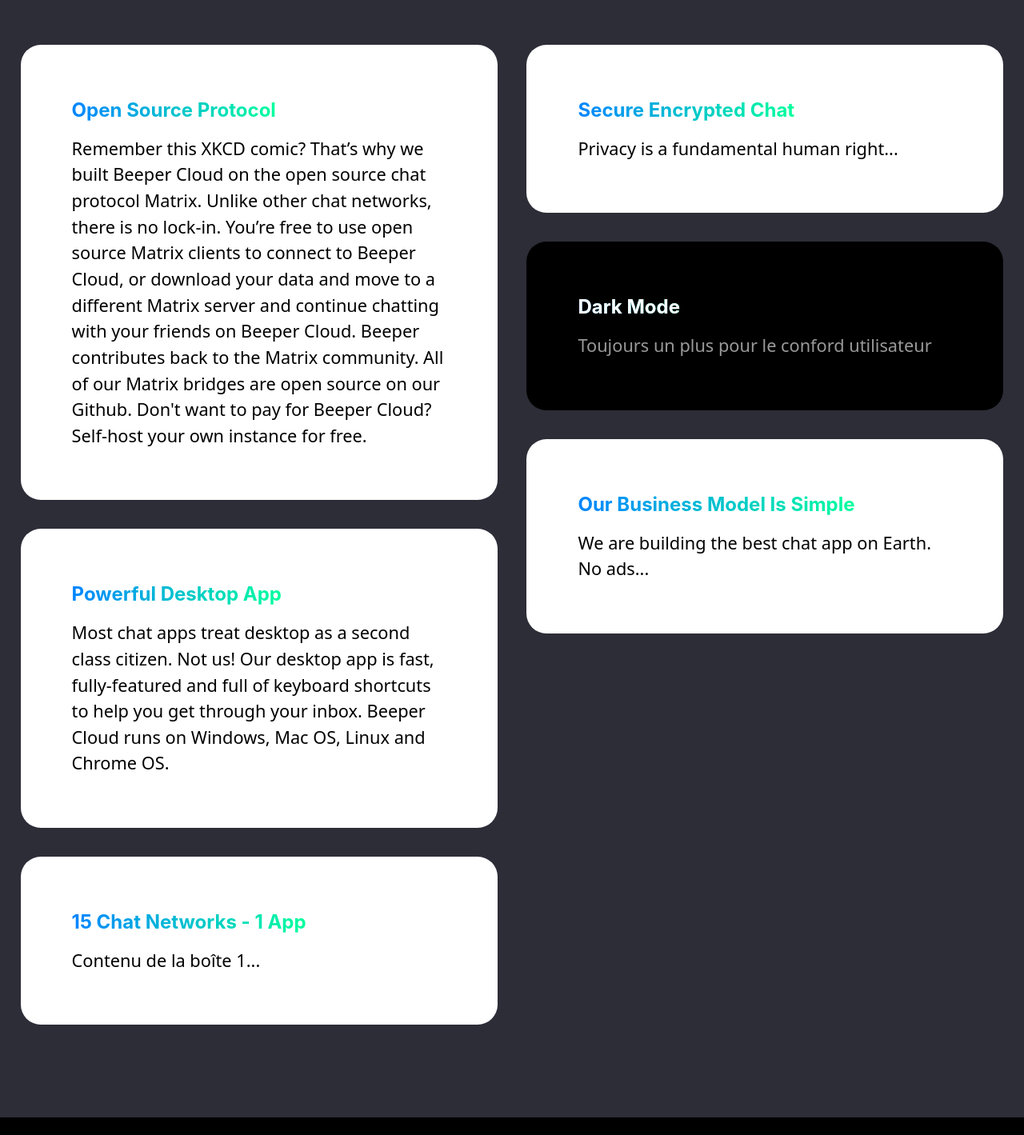
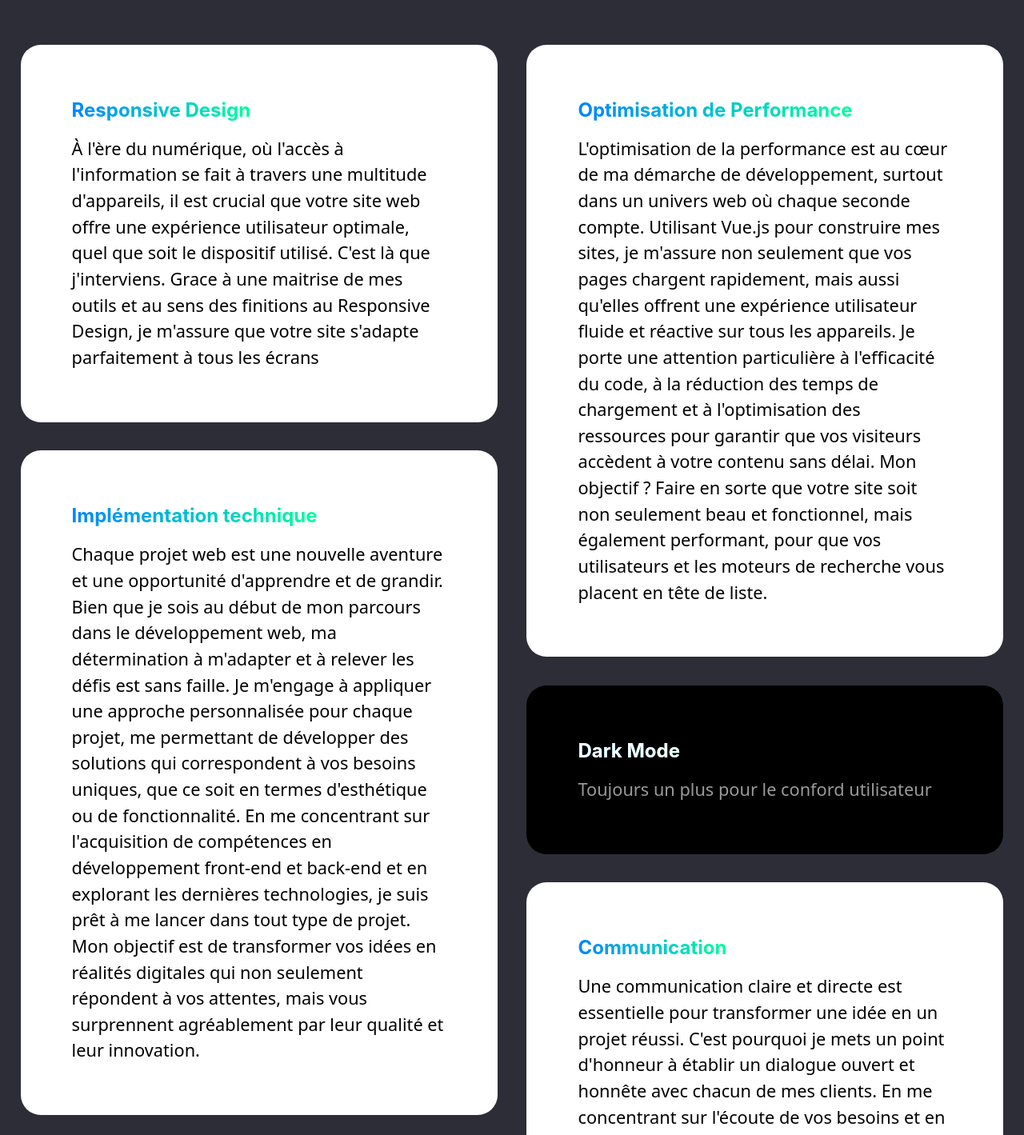
Before and after one commit to matheobz/vue-matheo-website, a Vue app: page / in a window 1280 px wide. Shown: the part 2380-3799 px from the top of the page at 80% size. Built offline with nearby package versions, Linux system fonts and the light colour scheme.

Commit message:
repossive fini + avancer des texts

```diff
--- a/src/components/AccordionSection.vue
+++ b/src/components/AccordionSection.vue
@@ -397,7 +397,7 @@
 
 @media (max-width: 510px) {
   #container {
-    height: 730px;
+    height: 750px;
     margin-top: 80px;
   }
 
@@ -415,7 +415,7 @@
   }
   .card:hover {
     width: 100%;
-    height: 30%;
+    height: 40%;
   }
 
   .card .layer {
@@ -423,7 +423,7 @@
     margin-top: -100px;
   }
   .card .layer:hover {
-    margin-top: -140px;
+    margin-top: -190px;
   }
 }
 </style>
--- a/src/components/CardsSection.vue
+++ b/src/components/CardsSection.vue
@@ -4,44 +4,85 @@
     <div class="boxes">
       <div class="column">
         <div class="box">
-          <h4>Open Source Protocol</h4>
+          <h4>Responsive Design</h4>
           <p>
-            Remember this XKCD comic? That’s why we built Beeper Cloud on the
-            open source chat protocol Matrix. Unlike other chat networks, there
-            is no lock-in. You’re free to use open source Matrix clients to
-            connect to Beeper Cloud, or download your data and move to a
-            different Matrix server and continue chatting with your friends on
-            Beeper Cloud. Beeper contributes back to the Matrix community. All
-            of our Matrix bridges are open source on our Github. Don't want to
-            pay for Beeper Cloud? Self-host your own instance for free.
+            À l'ère du numérique, où l'accès à l'information se fait à travers
+            une multitude d'appareils, il est crucial que votre site web offre
+            une expérience utilisateur optimale, quel que soit le dispositif
+            utilisé. C'est là que j'interviens. Grace à une maitrise de mes
+            outils et au sens des finitions au Responsive Design, je m'assure
+            que votre site s'adapte parfaitement à tous les écrans
           </p>
         </div>
         <div class="box">
-          <h4>Powerful Desktop App</h4>
+          <h4>Implémentation technique</h4>
           <p>
-            Most chat apps treat desktop as a second class citizen. Not us! Our
-            desktop app is fast, fully-featured and full of keyboard shortcuts
-            to help you get through your inbox. Beeper Cloud runs on Windows,
-            Mac OS, Linux and Chrome OS.
+            Chaque projet web est une nouvelle aventure et une opportunité
+            d'apprendre et de grandir. Bien que je sois au début de mon parcours
+            dans le développement web, ma détermination à m'adapter et à relever
+            les défis est sans faille. Je m'engage à appliquer une approche
+            personnalisée pour chaque projet, me permettant de développer des
+            solutions qui correspondent à vos besoins uniques, que ce soit en
+            termes d'esthétique ou de fonctionnalité. En me concentrant sur
+            l'acquisition de compétences en développement front-end et back-end
+            et en explorant les dernières technologies, je suis prêt à me lancer
+            dans tout type de projet. Mon objectif est de transformer vos idées
+            en réalités digitales qui non seulement répondent à vos attentes,
+            mais vous surprennent agréablement par leur qualité et leur
+            innovation.
           </p>
         </div>
         <div class="box">
-          <h4>15 Chat Networks - 1 App</h4>
-          <p>Contenu de la boîte 1...</p>
+          <h4>Apprentissage Continu</h4>
+          <p>
+            Le web est un terrain de jeu qui évolue à toute vitesse, et moi
+            aussi. Je suis un jeune développeur passionné par ce que je fais, et
+            je crois fermement dans la force de l'apprentissage continu. Pour
+            moi, il s'agit moins de savoir tout sur tout que de rester curieux
+            et ouvert aux nouvelles idées et technologies. Je m'efforce
+            d'apprendre quelque chose de nouveau chaque jour, pour que mes
+            projets ne soient pas juste à la pointe, mais aussi réfléchis et
+            innovants.
+          </p>
         </div>
       </div>
       <div class="column">
         <div class="box">
-          <h4>Secure Encrypted Chat</h4>
-          <p>Privacy is a fundamental human right...</p>
+          <h4>Optimisation de Performance</h4>
+          <p>
+            L'optimisation de la performance est au cœur de ma démarche de
+            développement, surtout dans un univers web où chaque seconde compte.
+            Utilisant Vue.js pour construire mes sites, je m'assure non
+            seulement que vos pages chargent rapidement, mais aussi qu'elles
+            offrent une expérience utilisateur fluide et réactive sur tous les
+            appareils. Je porte une attention particulière à l'efficacité du
+            code, à la réduction des temps de chargement et à l'optimisation des
+            ressources pour garantir que vos visiteurs accèdent à votre contenu
+            sans délai. Mon objectif ? Faire en sorte que votre site soit non
+            seulement beau et fonctionnel, mais également performant, pour que
+            vos utilisateurs et les moteurs de recherche vous placent en tête de
+            liste.
+          </p>
         </div>
         <div class="box-dark">
           <h4>Dark Mode</h4>
           <p>Toujours un plus pour le conford utilisateur</p>
         </div>
         <div class="box">
-          <h4>Our Business Model Is Simple</h4>
-          <p>We are building the best chat app on Earth. No ads...</p>
+          <h4>Communication</h4>
+          <p>
+            Une communication claire et directe est essentielle pour transformer
+            une idée en un projet réussi. C'est pourquoi je mets un point
+            d'honneur à établir un dialogue ouvert et honnête avec chacun de mes
+            clients. En me concentrant sur l'écoute de vos besoins et en
+            partageant des mises à jour régulières, je m'assure que nous sommes
+            toujours sur la même longueur d'onde. Cette approche me permet de
+            capturer précisément votre vision et de l'adapter en solutions web
+            qui répondent exactement à vos attentes. Pour moi, une bonne
+            communication n'est pas juste une partie du processus ; c'est le
+            cœur même de la réussite de chaque projet. Ensemble, faisons de
+            votre vision une réalité.
+          </p>
         </div>
       </div>
     </div>
```
Also changed, not shown: src/main.js (line endings or trailing spaces).
